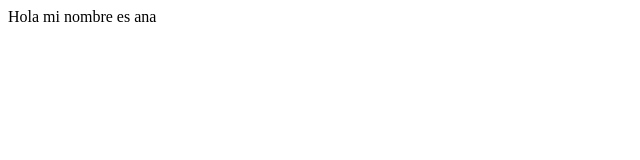
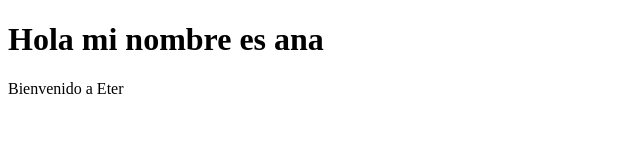
Before and after one commit to Ana-Salavarrieta/lenguajesdigitales_2, a plain HTML site: page index.html in a window 1280 px wide. Shown: the whole page, without its empty margins (0-640 px from the left). Drawn offline with Linux system fonts and the light colour scheme.

Commit message:
di inicio a mi pagina

```diff
--- a/index.html
+++ b/index.html
@@ -6,7 +6,8 @@
     <title>Document</title>
 </head>
 <body>
-    Hola mi nombre es ana
+   <h1>Hola mi nombre es ana</h1>
+   <p>Bienvenido a Eter</p>
 
 </body>
 </html>
```
